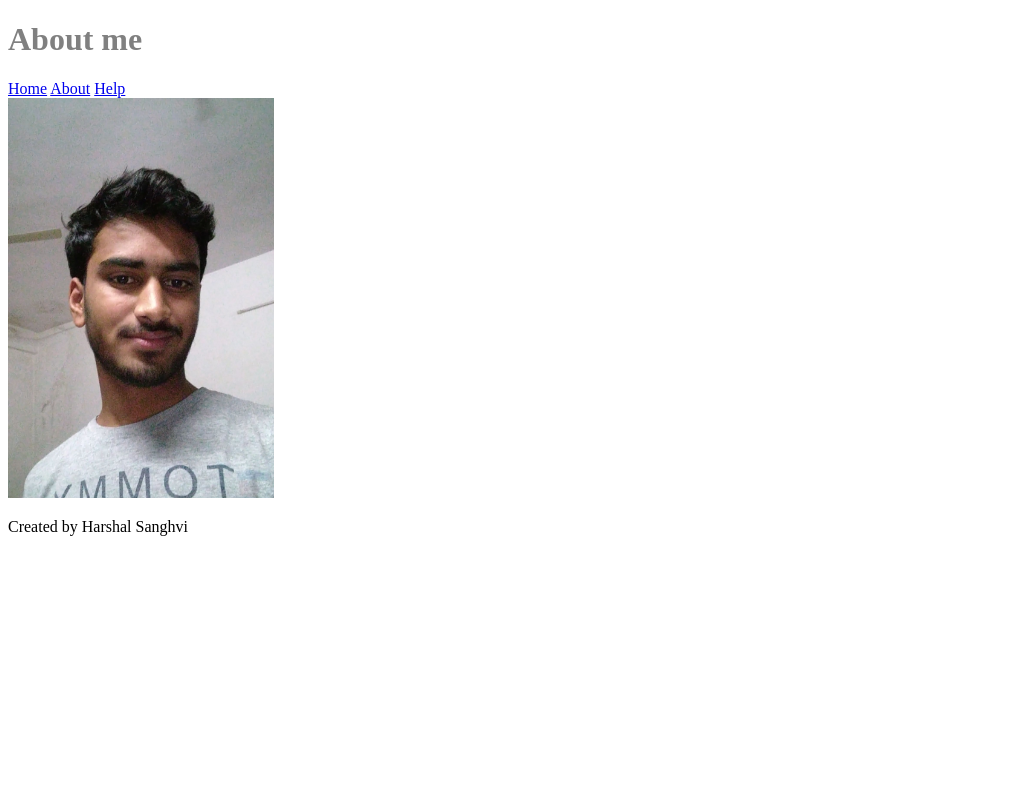
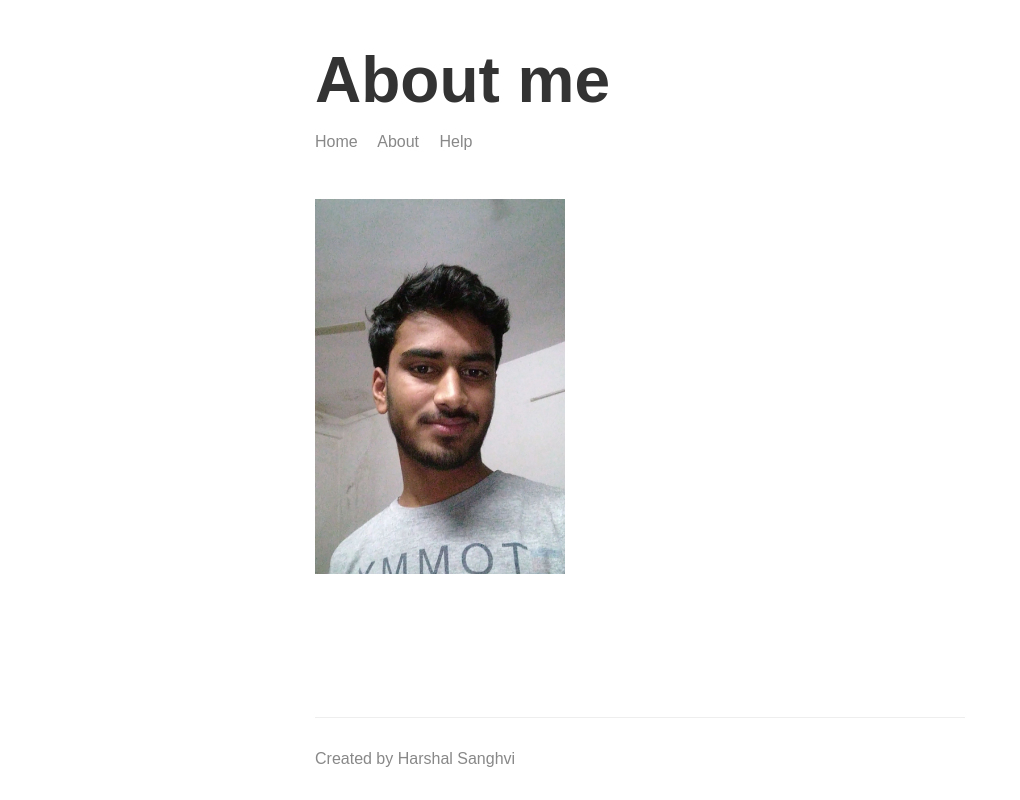
Before and after one commit to harshal2030/node-class, a Node server app: page /about in a window 1280 px wide. Shown: the whole page, without its empty margins (0-1020 px from the left). Run offline with Node 20, Linux system fonts and the light colour scheme.

Commit message:
completed a section

```diff
--- a/web-server/public/css/styles.css
+++ b/web-server/public/css/styles.css
@@ -1,6 +1,42 @@
+body {
+    color: #333333;
+    font-family: arial;
+    max-width: 650px;
+    margin: 0 auto;
+    padding: 0 16px;
+
+    display: flex;
+    flex-direction: column;
+    min-height: 100vh
+}
+
+.main-content {
+    flex-grow: 1;
+}
+
+footer {
+    color: #888888;
+    border-top: 1px solid #eeeeee;
+    margin-top: 16px;
+    padding: 16px 0;
+}
+
+header {
+    margin-top: 16px;
+    margin-bottom: 48px;
+}
+
 h1 {
-    color: gray;
+    font-size: 64px;
+    margin-bottom: 16px;
 }
-img {
-    height: 400px;
+
+header a {
+    color: #888888;
+    margin-right: 16px;
+    text-decoration: none;
 }
+
+.potrait {
+    width: 250px;
+}
--- a/web-server/src/app.js
+++ b/web-server/src/app.js
@@ -47,6 +47,20 @@ app.get('/weather', (req, res) => {
     })
 })
 
+app.get('/help/*', (req, res) => {
+    res.render('notfound', {
+        error: "help article not found",
+        name: "Harshal Sanghvi"
+    })
+})
+
+app.get('*', (req, res) => {
+    res.render('notfound', {
+        error: "Page not found",
+        name: "Harshal Sanghvi"
+    })
+})
+
 app.listen(3000, () => {
     console.log('Server is up on port 3000.')
 })
--- a/web-server/templates/partials/footer.hbs
+++ b/web-server/templates/partials/footer.hbs
@@ -1 +1,3 @@
-<p>Created by {{name}}</p>
+<footer>
+    <p>Created by {{name}}</p>
+</footer>
--- a/web-server/templates/partials/header.hbs
+++ b/web-server/templates/partials/header.hbs
@@ -1,7 +1,6 @@
-<h1>{{title}}</h1>
-
-<div>
+<header>
+    <h1>{{title}}</h1>
     <a href="/">Home</a>
     <a href='/about'>About</a>
     <a href='/help'>Help</a>
-</div>
+</header>
--- a/web-server/templates/views/about.hbs
+++ b/web-server/templates/views/about.hbs
@@ -1,12 +1,19 @@
 <!DOCTYPE html>
 <html>
+
 <head>
     <link rel="stylesheet" href="./css/styles.css" />
+    <link rel="icon" href="./img/weather.png" />
     <title>About</title>
 </head>
+
 <body>
+    <div class="main-content">
         {{>header}}
-        <img src='./img/harshal.png'>
+        <img src='./img/harshal.png' class='potrait'>
+    </div>
+
     {{>footer}}
 </body>
+
 </html>
```
Also changed, not shown: web-server/templates/views/help.hbs (+7 -0 lines), web-server/templates/views/index.hbs (+8 -1 lines), web-server/templates/views/notfound.hbs (added, +12 -0 lines), web-server/public/img/weather.png (added). Lines whose indentation alone changed are shown as unchanged.
